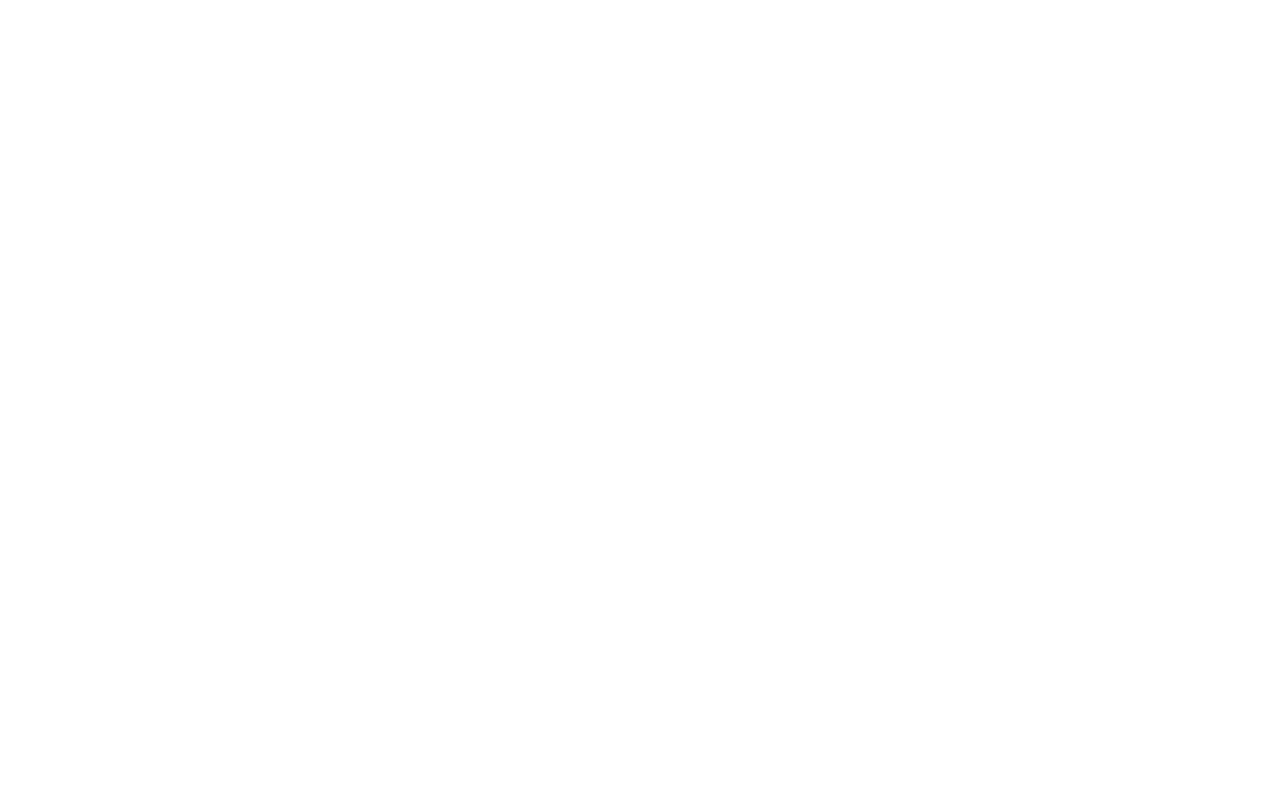
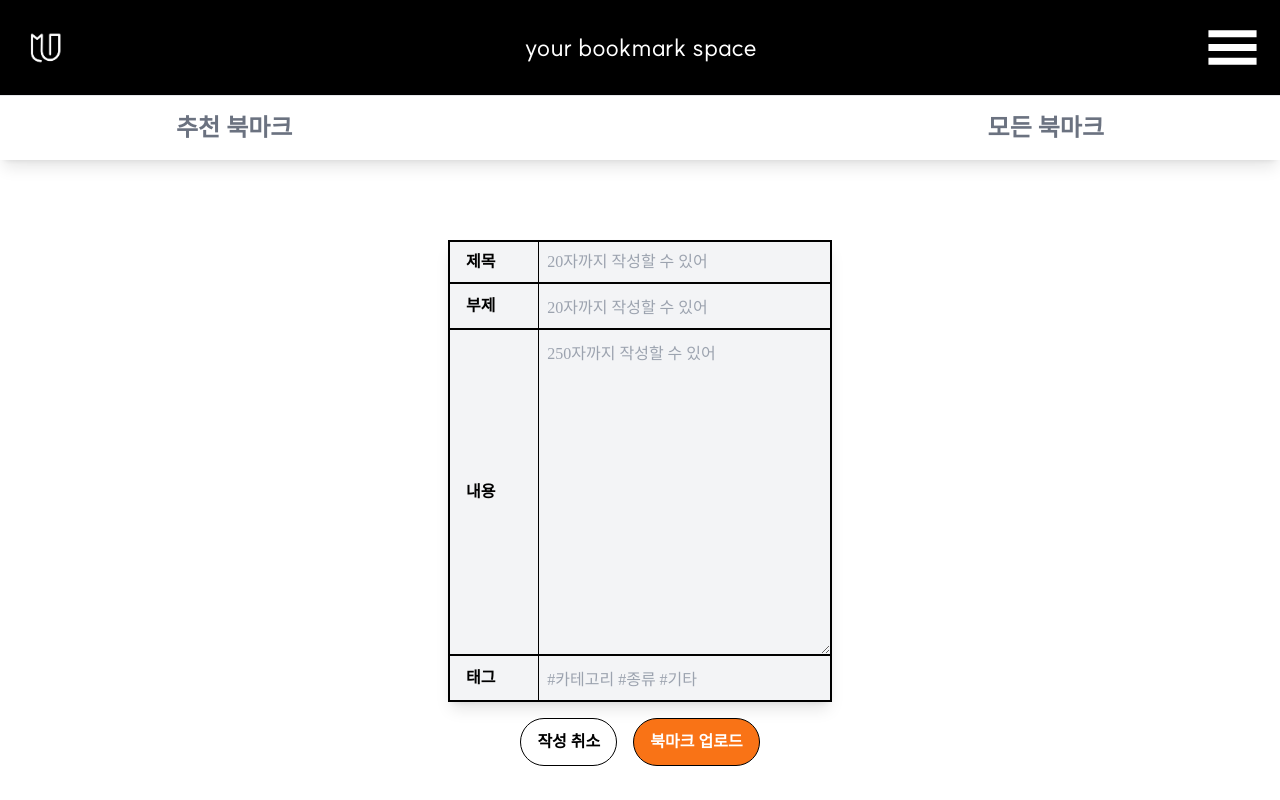
Before and after one commit to UMC-Umark/umark-FE, a React (Create React App) app: page /modifyBookmark/1 in a window 1280 px wide. Before the commit this address had no page. Built offline with nearby package versions, Linux system fonts and the light colour scheme; no server answers; a web font is replaced by a local one.

Commit message:
[FEAT]-modify bookmark 및 API

```diff
--- a/src/App.js
+++ b/src/App.js
@@ -1,19 +1,20 @@
-import { BrowserRouter, Route, Routes } from "react-router-dom";
-import Home from "./pages/Home";
-import Intro from "./pages/Intro";
-import Bookmark from "./pages/Bookmark";
-import Agreement from "./pages/Agreement";
-import Login from "./pages/Login";
-import Signup from "./pages/Signup";
-import Report from "./pages/Reporting";
-import Recommend from "./pages/Recommend";
-import AllBookmarks from "./pages/AllBookmarks";
-import MyBookmark from "./pages/MyBookmark";
-import Findpassword from "./pages/Findpassword";
-import ResetPassword from "./pages/ResetPassword";
-import ModifyinfoB from "./pages/ModifyinfoB";
-import ModifyinfoA from "./pages/ModifyinfoA";
-import LeavePage from "./pages/LeavePage";
+import { BrowserRouter, Route, Routes } from 'react-router-dom'
+import Home from './pages/Home'
+import Intro from './pages/Intro'
+import Bookmark from './pages/Bookmark'
+import Agreement from './pages/Agreement'
+import Login from './pages/Login'
+import Signup from './pages/Signup'
+import Report from './pages/Reporting'
+import Recommend from './pages/Recommend'
+import AllBookmarks from './pages/AllBookmarks'
+import MyBookmark from './pages/MyBookmark'
+import Findpassword from './pages/Findpassword'
+import ResetPassword from './pages/ResetPassword'
+import ModifyinfoB from './pages/ModifyinfoB'
+import ModifyinfoA from './pages/ModifyinfoA'
+import LeavePage from './pages/LeavePage'
+import ModifyBookmark from './pages/ModifyBookmark'
 
 function App() {
   return (
@@ -35,10 +36,14 @@
           <Route path="/ModifyinfoB" element={<ModifyinfoB />} />
           <Route path="/ModifyinfoA" element={<ModifyinfoA />} />
           <Route path="/LeavePage" element={<LeavePage />} />
+          <Route
+            path="modifyBookmark/:bookmarkId"
+            element={<ModifyBookmark />}
+          />
         </Routes>
       </BrowserRouter>
     </div>
-  );
+  )
 }
 
-export default App;
+export default App
--- a/src/pages/AllBookmarks.jsx
+++ b/src/pages/AllBookmarks.jsx
@@ -1,47 +1,47 @@
 //Recommend.jsx
 
-import React, { useState, useEffect } from 'react';
-import './Recommend.css';
-import SearchBox from '../components/SearchBox';
-import Header from '../components/Header';
-import Menubar from '../components/Menubar';
-import CardList from '../cards/CardList';
+import React, { useState, useEffect } from 'react'
+import './Recommend.css'
+import SearchBox from '../components/SearchBox'
+import Header from '../components/Header'
+import Menubar from '../components/Menubar'
+import CardList from '../cards/CardList'
 // import { cardsData } from '../data/CardData';
-import BookmarkModal from '../components/BookmarkModal';
-import axios from 'axios';
+import BookmarkModal from '../components/BookmarkModal'
+import axios from 'axios'
 
 export default function AllBookmarks() {
-    const [cardsData, setCardsData] = useState([]);
-    const [isModalOpen, setIsModalOpen] = useState(false);
+  const [cardsData, setCardsData] = useState([])
+  const [isModalOpen, setIsModalOpen] = useState(false)
 
   useEffect(() => {
     async function fetchData() {
       try {
-                const response = await axios.get('/bookmarks?page=0');
-                setCardsData(response.data.data.content);
-                console.log('fetchData success:', response.data.data.content);
+        const response = await axios.get('/bookmarks?page=1')
+        setCardsData(response.data.data.content)
+        console.log('fetchData success:', response.data.data.content)
       } catch (error) {
-                console.error('Error fetching data:', error);
+        console.error('Error fetching data:', error)
       }
     }
-        fetchData();
-    }, []);
+    fetchData()
+  }, [])
 
   const openModal = () => {
-        setIsModalOpen(true);
-    };
+    setIsModalOpen(true)
+  }
 
   const closeModal = () => {
-        setIsModalOpen(false);
-    };
+    setIsModalOpen(false)
+  }
 
   const handleModal = (isOpen) => {
     if (isOpen === true) {
-            openModal();
+      openModal()
     }
 
     if (isOpen === false) {
-            closeModal();
+      closeModal()
     }
   }
 
@@ -49,22 +49,16 @@
     <div className="flex flex-col">
       <Header />
       <Menubar />
-            <div className='my-40'>
-                <div className='container py-5'>
-                    <div className='top-container'>
-                        <h3 className='title-big font-SUITE'>모든 북마크</h3>
+      <div className="my-40">
+        <div className="container py-5">
+          <div className="top-container">
+            <h3 className="title-big font-SUITE">모든 북마크</h3>
             <SearchBox />
           </div>
-                    <CardList
-                        cardsData={cardsData}
-                        onClick={handleModal}
-                    />
+          <CardList cardsData={cardsData} onClick={handleModal} />
         </div>
-                <BookmarkModal
-                    isOpen={isModalOpen}
-                    onClose={closeModal}
-                />
+        <BookmarkModal isOpen={isModalOpen} onClose={closeModal} />
       </div>
     </div>
-    );
+  )
 }
--- a/src/pages/BookmarkList.jsx
+++ b/src/pages/BookmarkList.jsx
@@ -1,6 +1,14 @@
 import { FaTrashAlt } from 'react-icons/fa'
+import { useNavigate } from 'react-router-dom'
 
 function BookmarkList({ bookmarks }) {
+  const navigate = useNavigate() // useNavigate 훅 사용
+
+  // 수정 페이지로 이동하는 함수
+  const handleEdit = (bookmarkId) => {
+    navigate(`/modifyBookmark/${bookmarkId}`) // `modifyBookmark` 페이지로 이동하도록 경로 설정
+  }
+
   return (
     <div className="my-bookmark-container">
       {bookmarks.map((bookmark, index) => (
@@ -21,7 +29,10 @@
               : ''}
           </p>
           <hr className="border-b-1 border-black" />
-          <button className="text-xl font-bold text-center mt-2">
+          <button
+            onClick={() => handleEdit(bookmark.id)} // 수정 버튼 클릭 이벤트 핸들러
+            className="text-xl font-bold text-center mt-2"
+          >
             수정하기
           </button>
         </div>
--- /dev/null
+++ b/src/pages/ModifyBookmark.jsx
@@ -0,0 +1,176 @@
+import React, { useState, useEffect } from 'react'
+import { useParams } from 'react-router-dom'
+import axios from 'axios'
+import Menubar from '../components/Menubar'
+import Header from '../components/Header'
+
+function ModifyBookmark() {
+  const { bookmarkId } = useParams()
+  const [title, setTitle] = useState('')
+  const [url, setURL] = useState('')
+  const [content, setContent] = useState('')
+  const [tags, setTags] = useState('')
+
+  useEffect(() => {
+    axios
+      .get(`/bookmarks/${bookmarkId}/mywrite?page=1`)
+      .then((response) => {
+        // 응답에서 북마크 리스트를 가져옵니다.
+        const bookmarks = response.data.data.content
+        // bookmarkId와 일치하는 북마크를 찾습니다.
+        const bookmark = bookmarks.find((b) => b.id === parseInt(bookmarkId))
+        if (bookmark) {
+          // 찾은 북마크의 데이터로 상태를 업데이트합니다.
+          setTitle(bookmark.title)
+          setURL(bookmark.url)
+          setContent(bookmark.content)
+          // hashTagContent가 배열인지 확인하고, 맞다면 join 함수로 문자열로 변환합니다.
+          setTags(bookmark.hashTagContent.join(' '))
+        }
+      })
+      .catch((error) => {
+        console.error('북마크 불러오기 실패:', error)
+      })
+  }, [bookmarkId])
+
+  const handleSubmit = (e) => {
+    e.preventDefault()
+    // ... (axios 요청 로직)
+    const hashTags = tags.split(' ').map((tag) => ({ content: tag }))
+    axios
+      .put(`/bookmarks/update/${bookmarkId}`, {
+        title: title,
+        url: url,
+        content: content,
+        hashTags: hashTags,
+        memberId: 1,
+      })
+      .then((response) => {
+        const data = response.data
+        console.log(data)
+        if (data.isSuccess) {
+          console.log(response.data)
+          handleCancel()
+        } else {
+          console.error(
+            `${data.code} : ${data.message} - ${JSON.stringify(data.data)}`
+          )
+        }
+      })
+      .catch((error) => {
+        console.error('There was an error!', error)
+      })
+  }
+
+  const handleCancel = () => {
+    setTitle('')
+    setURL('')
+    setContent('')
+    setTags('')
+  }
+
+  return (
+    <div>
+      <Header />
+      <Menubar />
+      <div className="mt-60">
+        {' '}
+        {/* mt-20 -> mt-60 으로 수정 */}
+        <div className="items-center justify-center flex-col h-4/6">
+          <form
+            onSubmit={handleSubmit}
+            className="w-96 bg-gray-100 shadow-lg mx-auto border-black border-2"
+          >
+            <div className="flex items-stretch">
+              <label
+                htmlFor="title"
+                className="ml-4 flex items-center text-black font-bold w-1/5 pr-4 border-r border-black"
+              >
+                제목
+              </label>
+              <input
+                type="text"
+                id="title"
+                name="title"
+                value={title}
+                onChange={(e) => setTitle(e.target.value)}
+                className="w-4/5 p-2 bg-gray-100 focus:outline-none"
+                maxLength="20"
+                placeholder="20자까지 작성할 수 있어"
+              />
+            </div>
+            <hr className="border-b border-black" />
+            <div className="flex items-stretch">
+              <label
+                htmlFor="url"
+                className="ml-4 flex items-center text-black font-bold w-1/5 pr-4 border-r border-black"
+              >
+                부제
+              </label>
+              <input
+                type="text"
+                id="url"
+                value={url}
+                onChange={(e) => setURL(e.target.value)}
+                className="w-4/5 mt-1 p-2 bg-gray-100 focus:outline-none"
+                maxLength="20"
+                placeholder="20자까지 작성할 수 있어"
+              />
+            </div>
+            <hr className="border-b border-black" />
+            <div className="flex items-stretch">
+              <label
+                htmlFor="content"
+                className="ml-4 flex items-center text-black font-bold w-1/5 pr-4 border-r border-black"
+              >
+                내용
+              </label>
+              <textarea
+                id="content"
+                value={content}
+                onChange={(e) => setContent(e.target.value)}
+                className="w-4/5 h-80 mt-1 p-2 bg-gray-100 focus:outline-none"
+                maxLength="250"
+                placeholder="250자까지 작성할 수 있어"
+              />
+            </div>
+            <hr className="border-b border-black" />
+            <div className="flex items-stretch">
+              <label
+                htmlFor="tags"
+                className="ml-4 flex items-center text-black font-bold w-1/5 pr-4 border-r border-black"
+              >
+                태그
+              </label>
+              <input
+                type="text"
+                id="tags"
+                value={tags}
+                onChange={(e) => setTags(e.target.value)}
+                className="w-4/5 mt-1 p-2 bg-gray-100 focus:outline-none"
+                placeholder="#카테고리 #종류 #기타"
+              />
+            </div>
+          </form>
+          <div className="flex justify-center gap-4 mt-4">
+            <button
+              type="button"
+              onClick={handleCancel}
+              className="py-2 px-4 h-12 w-36 font-bold rounded-full border border-black bg-white text-black hover:bg-gray-300 focus:outline-none w-auto"
+            >
+              작성 취소
+            </button>
+            <button
+              type="submit"
+              onClick={handleSubmit}
+              className="py-2 px-4 h-12 w-36 font-bold rounded-full border border-black bg-orange-500 text-white hover:bg-orange-600 focus:outline-none w-auto"
+            >
+              북마크 업로드
+            </button>
+          </div>
+        </div>
+      </div>
+    </div>
+  )
+}
+export default ModifyBookmark
```
Lines whose indentation alone changed are shown as unchanged.
